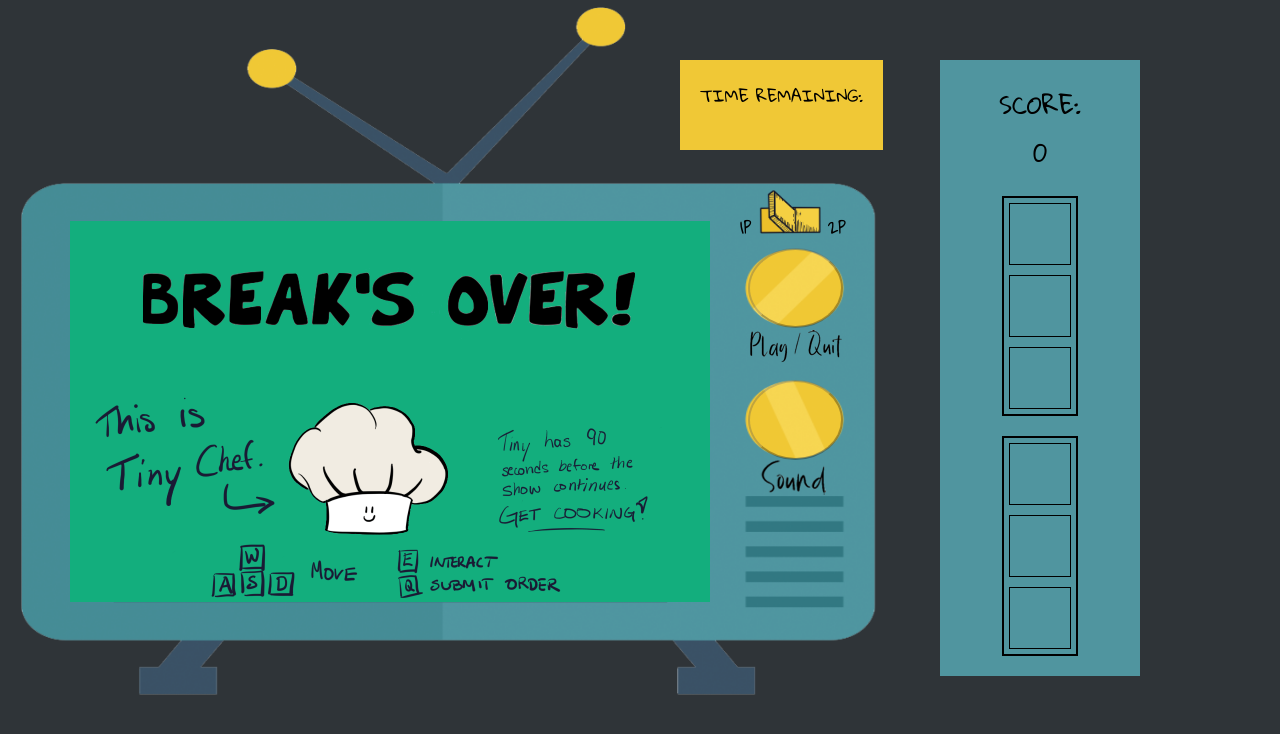
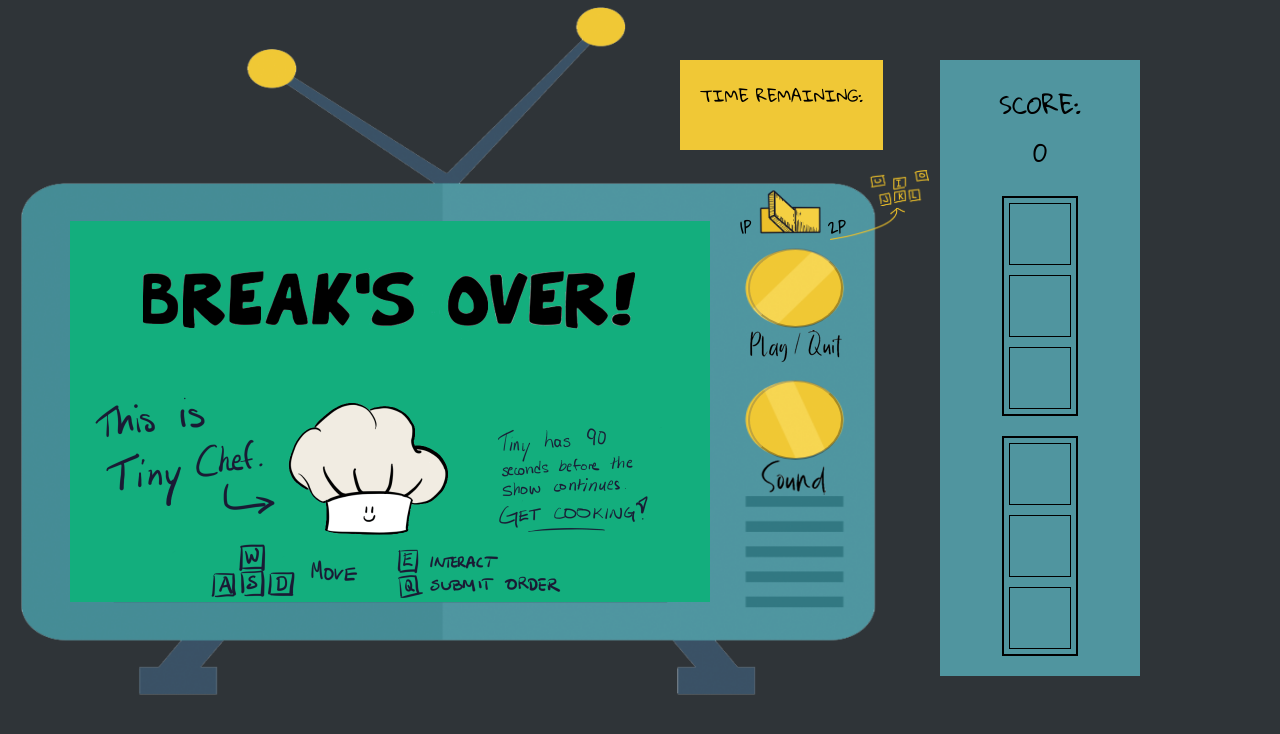
Before and after one commit to LauraSalakari/breaks-over, a plain HTML site: page index.html in a window 1280 px wide. Drawn offline with Linux system fonts and the light colour scheme.

Commit message:
add p2 instructions

```diff
--- a/index.html
+++ b/index.html
@@ -11,6 +11,9 @@
         1P
         <img src="images/switch.png" id="switch-img">
         2P
+    </div>
+    <div class="p2-controls">
+        <img src="images/p2-controls.png">
     </div>
     <div class="game-area">
         <canvas width="640" height="381"></canvas>
--- a/styles/style.css
+++ b/styles/style.css
@@ -139,3 +139,13 @@ canvas {
   width: 62px;
   cursor: pointer;
 }
+
+.p2-controls {
+  position: absolute;
+  left: 830px;
+  top: 170px;
+}
+
+.p2-controls img {
+  height: 70px;
+}
```
Also changed, not shown: images/p2-controls.png (added).
